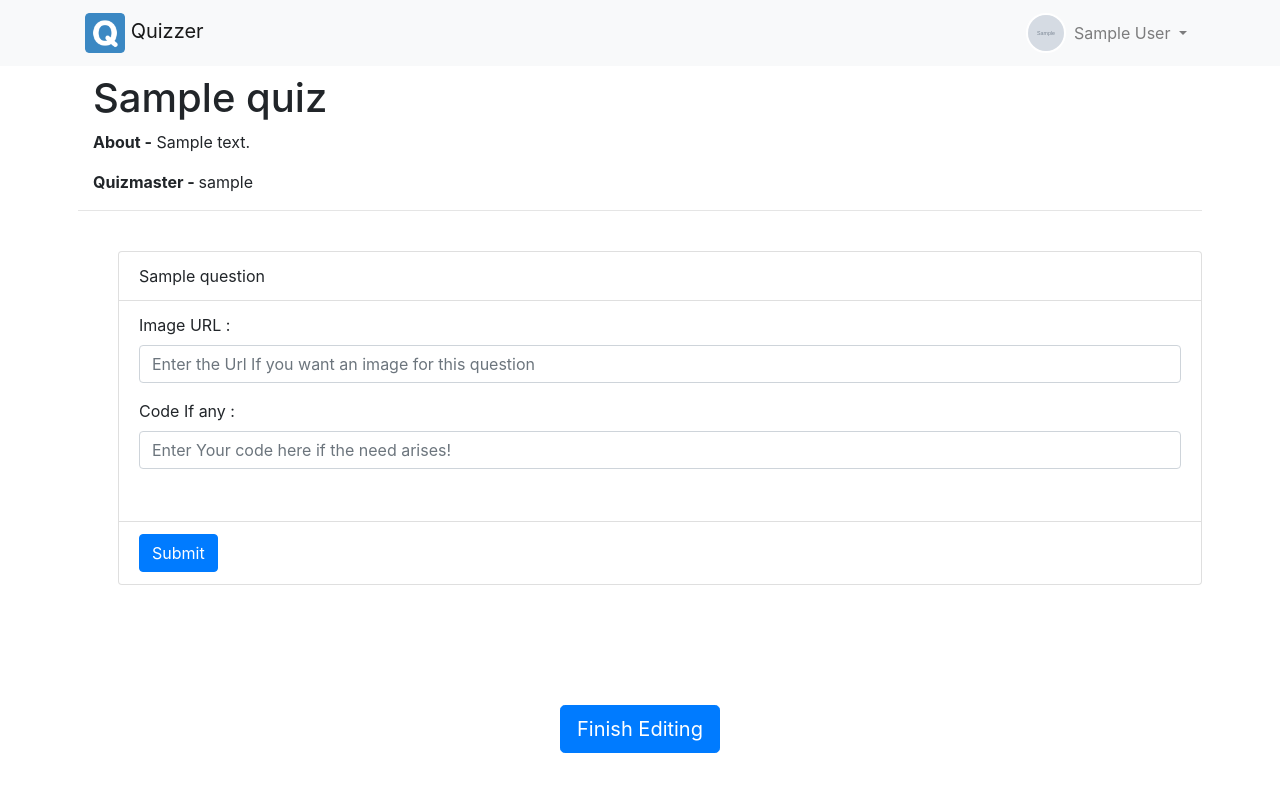
After one commit to rht6226/Quizzer, a Django app: page /quiz/test/edit/1 in a window 1280 px wide. The commit adds this page. Run offline with Django 3.2, Linux system fonts and the light colour scheme; a user stored in the database is signed in; tables that the repository leaves empty hold one stand-in row (values such as "Sample post"); grey boxes marked "Sample" are stand-in pictures; some libraries are stand-ins or nearby versions.

Commit message:
Backend - Rohit Edit quiz panel for adding optional images and code to the questions added. Questions now show images/code if available.

```diff
--- a/quiz/models.py
+++ b/quiz/models.py
@@ -25,6 +25,8 @@ class Question(models.Model):
     c = models.CharField(max_length= 500)
     d = models.CharField(max_length= 500)
     correct = models.CharField(max_length= 500)
+    image = models.URLField(default= "")
+    code = models.TextField(max_length=500, blank=True)
 
     def __str__(self):
         title = self.question[:40]
--- /dev/null
+++ b/quiz/templates/editquiz.html
@@ -0,0 +1,201 @@
+<!doctype html>
+<html>
+  <head>
+    {% load staticfiles %}
+    <meta charset="utf-8">
+    <meta name="viewport" content="width=device-width, initial-scale=1, shrink-to-fit=no">
+    <meta name="description" content="Quizzer - A quizing Platform">
+    <meta name="author" content="Binary Compatible">
+    <link rel="icon" type="image/x-icon" href="{%static 'title.ico'%}">
+
+    <title>
+        Edit | {{quiz_object.name}}
+    </title>
+
+    <link rel="stylesheet" href="https://stackpath.bootstrapcdn.com/bootstrap/4.1.3/css/bootstrap.min.css">
+    <link rel="stylesheet" href="{% static 'style.css' %}">
+    </head>
+  <body>
+
+    <header>
+        <nav class="navbar navbar-expand-lg navbar-light bg-light">
+            <div class="container">
+            <a class="navbar-brand" href="{% url 'home' %}">
+              <img src="{% static 'letter-q.png' %}" class="main-icon">
+                Quizzer
+            </a>
+            <button class="navbar-toggler" type="button" data-toggle="collapse" data-target="#navbarNavAltMarkup" aria-controls="navbarNavAltMarkup" aria-expanded="false" aria-label="Toggle navigation">
+              <span class="navbar-toggler-icon"></span>
+            </button>
+            <div class="collapse navbar-collapse" id="navbarNavAltMarkup">
+              <div class="navbar-nav ml-auto">
+
+                {% if user.is_authenticated %}
+                <!-- Executed when user is logged in. On click The Js code submits the form -->
+                <a href="{% url 'dashboard' %}"><img class = 'nav-img' src="{{user.profile.image_url}}" width=40 height=40></a>
+                <li class="nav-item dropdown">
+                <a class="nav-link nav-item dropdown-toggle" href="#" id="navbarDropdown" role="button" data-toggle="dropdown">
+                    {{user.first_name}} {{user.last_name}}
+                </a>
+                <div class="dropdown-menu" aria-labelledby="navbarDropdown">
+                    <a class="dropdown-item nav-link nav-item" href="{% url 'profile' %}">Profile</a>
+                    <a class="dropdown-item nav-link nav-item" href="{% url 'edit_profile' %}">Edit Profile</a>
+                    <a class="dropdown-item nav-link nav-item" href="javascript:{document.getElementById('logout').submit()}">Log Out</a>
+                </div>
+                <form id='logout' method="POST" action="{% url 'logout' %}">
+                  {% csrf_token %}
+                  <input type="hidden">
+                </form>
+                </li>
+                {% else %}
+                <!--If user is not logged in -->
+                <a class="nav-item nav-link" href="{% url 'login' %}">Log In</a>
+                <a class="nav-item nav-link" href="{% url 'signup' %}">Sign Up</a>
+                {% endif %}
+              </div>
+            </div>
+        </div>
+          </nav>
+    </header>
+
+    {% if user.is_authenticated %}
+    <div class="container p-2">
+        <h1 class='col-6'>{{quiz_object.name}}</h1>
+        <p class='col-10'><b>About -</b> {{quiz_object.about}}</p>
+        <p class= 'col-9'><b>Quizmaster - </b> {{quiz_object.quizmaster}}</p>
+        <hr>
+        <ol>
+        {% for obj in quiz_data%}
+        <br>
+        <div id="results"></div>
+        <ul class="list-group">
+            <li class="list-group-item">{{obj.question}}</li>
+            <form method="POST" enctype="multipart/form-data" action="{% url 'testedit' quizid=quiz_object.Quiz_id %}" name="{{obj.id}}">
+                {% csrf_token %}
+            <input type="hidden"  value="{{obj.id}}" name="question_{{obj.id}}">
+            <li class="list-group-item">
+            <p>
+                <label for="img">Image URL :</label>
+                <input class="form-control" type="url" name='img_{{obj.id}}' placeholder="Enter the Url If you want an image for this question"> </p>
+            <p>
+                <label for="code">Code If any :</label>
+                    <input type="text" class="form-control -p3" placeholder="Enter Your code here if the need arises!" name="code_{{obj.id}}">
+                <br>
+            </p>
+            </li>
+            <li class="list-group-item">
+                <button type="submit" class="btn btn-primary">Submit</button>
+            </li>
+            </form>
+        </ul>
+        <br>
+        {% endfor %}
+        </ol>
+    </div>
+    <br>
+    <br><br>
+
+<div class="container text-center">
+    <form action="{% url 'dashboard' %}" method="POST">
+        {% csrf_token %}
+    <button class="btn btn-primary btn-lg" type="submit">Finish Editing</button>
+    </form>
+</div>
+{% endif %}
+<script src="https://code.jquery.com/jquery-3.1.1.min.js"></script>
+<script>
+        $(function() {
+
+
+            // This function gets cookie with a given name
+            function getCookie(name) {
+                var cookieValue = null;
+                if (document.cookie && document.cookie != '') {
+                    var cookies = document.cookie.split(';');
+                    for (var i = 0; i < cookies.length; i++) {
+                        var cookie = jQuery.trim(cookies[i]);
+                        // Does this cookie string begin with the name we want?
+                        if (cookie.substring(0, name.length + 1) == (name + '=')) {
+                            cookieValue = decodeURIComponent(cookie.substring(name.length + 1));
+                            break;
+                        }
+                    }
+                }
+                return cookieValue;
+            }
+            var csrftoken = getCookie('csrftoken');
+
+            /*
+            The functions below will create a header with csrftoken
+            */
+
+            function csrfSafeMethod(method) {
+                // these HTTP methods do not require CSRF protection
+                return (/^(GET|HEAD|OPTIONS|TRACE)$/.test(method));
+            }
+            function sameOrigin(url) {
+                // test that a given url is a same-origin URL
+                // url could be relative or scheme relative or absolute
+                var host = document.location.host; // host + port
+                var protocol = document.location.protocol;
+                var sr_origin = '//' + host;
+                var origin = protocol + sr_origin;
+                // Allow absolute or scheme relative URLs to same origin
+                return (url == origin || url.slice(0, origin.length + 1) == origin + '/') ||
+                    (url == sr_origin || url.slice(0, sr_origin.length + 1) == sr_origin + '/') ||
+                    // or any other URL that isn't scheme relative or absolute i.e relative.
+                    !(/^(\/\/|http:|https:).*/.test(url));
+            }
+
+            $.ajaxSetup({
+                beforeSend: function(xhr, settings) {
+                    if (!csrfSafeMethod(settings.type) && sameOrigin(settings.url)) {
+                        // Send the token to same-origin, relative URLs only.
+                        // Send the token only if the method warrants CSRF protection
+                        // Using the CSRFToken value acquired earlier
+                        xhr.setRequestHeader("X-CSRFToken", csrftoken);
+                    }
+                }
+            });
+
+        });
+        {% for obj in quiz_data%}
+        $('form[name ="{{obj.id}}"]').on('submit', function(event){
+            event.preventDefault();
+            console.log("form submitted!")
+            var quid = $('input[name="question_{{obj.id}}"]').val();
+            var res = $('input[name="img_{{obj.id}}"]').val();
+            var cde = $('input[name="code_{{obj.id}}"]').val();
+            submit(quid, res, cde);
+        });
+        {% endfor %}
+
+        function submit(quid, res, cde) {
+            console.log("create post is working!") // sanity check
+            console.log(quid);
+            console.log(cde);
+            $.ajax({
+                url : "{% url 'testedit' quizid=quiz_object.Quiz_id %}", // the endpoint
+                type : "POST", // http method
+                data : {question_id: quid, img: res, code: cde}, // data sent with the post request
+
+                // handle a successful response
+                success : function(json) {
+                    console.log(quid);
+                    console.log(cde);
+                    console.log("success is yours Mylord");
+                },
+
+                error : function(xhr,errmsg,err) {
+                    $('#results').html("<div class='alert-box alert radius' data-alert>Oops! We have encountered an error: "+errmsg+
+                        " <a href='#' class='close'>&times;</a></div>");
+                    console.log(xhr.status + ": " + xhr.responseText);
+                }
+            });
+        };
+</script>
+<script src="https://stackpath.bootstrapcdn.com/bootstrap/4.1.3/js/bootstrap.min.js" integrity="sha384-ChfqqxuZUCnJSK3+MXmPNIyE6ZbWh2IMqE241rYiqJxyMiZ6OW/JmZQ5stwEULTy" crossorigin="anonymous"></script>
+
+</body>
+
+</html>
--- a/quiz/urls.py
+++ b/quiz/urls.py
@@ -8,6 +8,7 @@ urlpatterns = [
     path('cook', views.create, name='create_quiz'),
     path('start_quiz/test/<slug:quizid>', views.conduct_quiz, name='test'),
     path('test/score/<slug:quizid>', views.score, name='calculate_score'),
+    path('test/edit/<slug:quizid>', views.edit_quiz, name='testedit'),
     path('start_quiz', views.start_quiz, name='start_quiz'),
     path('timer',views.timer,name='timer'),
     path('start_quiz/<slug:quizid>', views.quiz_auth, name='quiz_auth'),
--- a/quiz/views.py
+++ b/quiz/views.py
@@ -120,7 +120,7 @@ def create(request):
                     ques.save()
                 messages.info(request,'Your Quiz has been submitted successfully. Share the credentials and start   quizzing!')
                 # mail(request.user.email, item.Quiz_id, item.Test_Password)
-                return redirect( 'dashboard')
+                return redirect('/quiz/test/edit/'+ item.quiz_id)
         else:
             messages.error(request, 'Please correct the error below.')
     else:
@@ -140,6 +140,7 @@ def create_answer_table(quiz_object, question_objects, user_object):
 
 @login_required(login_url = '/accounts/login')
 def score(request, quizid):
+    del request.session['username']
     aspirant = request.user
     item = get_object_or_404(Quiz, Quiz_id=quizid)
     answers = Answers.objects.filter(quiz = item, applicant=aspirant)
@@ -190,3 +191,18 @@ def conduct_quiz(request, quizid):
                 shuffle(querys)
 
         return render(request, 'Quiz1.html', {'quiz_object': item, 'quiz_data': querys, 'user':aspirant})
+
+@login_required(login_url = '/accounts/login')
+def edit_quiz(request, quizid):
+    aspirant = request.user
+    item = get_object_or_404(Quiz, Quiz_id=quizid)
+    data = Question.objects.filter(quiz = item)
+    if request.method == 'POST':
+        ques = get_object_or_404(Question, id=request.POST.get('question_id'))
+        ques.image = request.POST.get('img')
+        ques.code = request.POST.get('code')
+        ques.save()
+    querys = []
+    for thing in data:
+        querys.append(thing)
+    return render(request, 'editquiz.html', {'quiz_object': item, 'quiz_data': querys})
```
Also changed, not shown: quiz/templates/Quiz1.html (+12 -0 lines), quiz/templates/temp.html (deleted, +0 -172 lines), quiz/migrations/0004_auto_20180928_0956.py (added).
